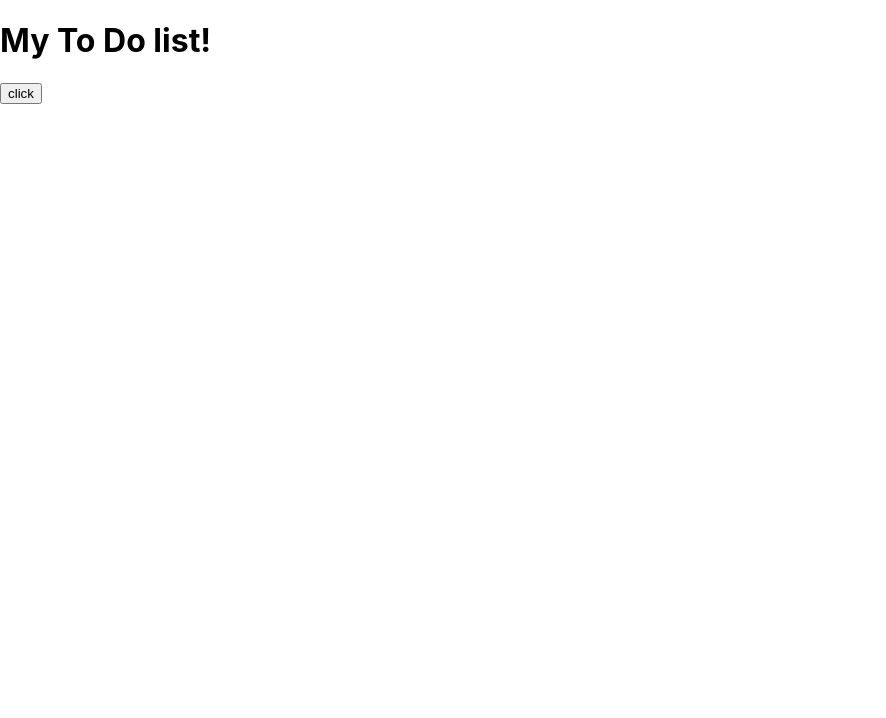
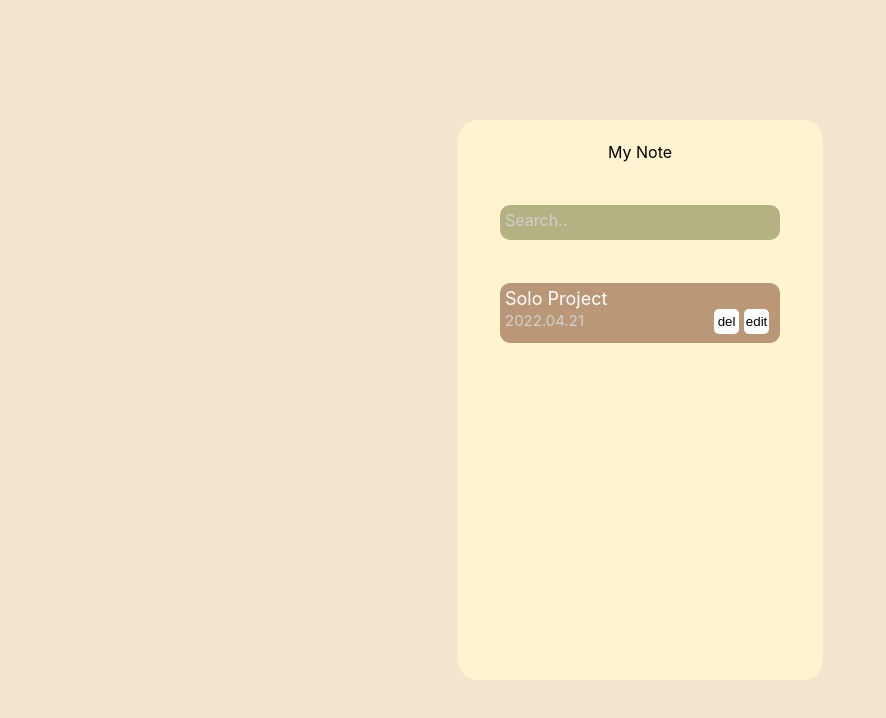
Before and after one commit to Powkim/Notepad-by-react, a React (Create React App) app: page / in a window 1280 px wide. Shown: the top 718 px of the page, without its empty margins (0-886 px from the left). Built offline with nearby package versions, Linux system fonts and the light colour scheme.

Commit message:
CSS 완성

```diff
--- a/src/App.css
+++ b/src/App.css
@@ -35,4 +35,66 @@
   to {
     transform: rotate(360deg);
   }
+
 }
+*{
+  box-sizing: border-box;
+  margin: 0;
+  padding: 0;
+  border: 0px;
+}
+#mainWrap{
+  width: 100%;
+  height: 100vh;
+  background-color: #F3E5D0;
+  display: flex;
+  justify-content: center;
+  align-items: center;
+
+}
+
+#main{width:365px;
+  height:560px;
+  background-color: #FFF4CF;
+  margin: auto;
+  display: flex;  flex-direction: column;
+  border-radius: 20px;
+}
+  #searchWrap{
+    margin: auto;
+    width: 280px;height: 35px;
+background-color: #B4B182;
+  border-radius:10px;
+  color: #D0D0D0;
+  padding: 5px;
+  }
+   #notelistWrap{
+ width: 280px;height: 375px;
+ margin: auto;
+border-radius:10px;
+
+
+}
+#Notelists{width: 280px;height: 60px;
+  background-color: #B99777;
+  margin: auto;
+  text-align: left;
+  border-radius: 10px;
+}
+
+.NoteTitle{
+  width: 100%;
+  font-size: 18px;
+  color:#fff
+}
+.NoteDate{
+margin-right: 130px;
+font-size: 15px;
+color: #D0D0D0;
+}
+li{list-style: none;padding: 5px;}
+  header{
+    margin-top: 30px;
+    margin: auto;
+  }
+button{margin-right: 5px;width: 25px;height: 25px;background-color: #fff; border-radius: 5px;}
--- a/src/App.js
+++ b/src/App.js
@@ -20,28 +20,28 @@ const onSubmit = (event) => {
     settodo("");
   }
 }
-return (<div>
-  <h1>My To Do list!</h1>
+return (
+<div>
+<div id='mainWrap'>
+  <div id='main'>
+    <header>My Note</header>
+  <div id="searchWrap">Search..</div>
+  <div id='notelistWrap'>
+<ul >
+<li id="Notelists"><span className='NoteTitle'>Solo Project</span><br></br>
+<span className='NoteDate'>2022.04.21</span>
+<button>del</button>
+<button>edit</button>
+</li>
 
-<form onSubmit={onSubmit}>
+</ul>
 
-<button >
-  click
-</button>
-</form>
-<form onSubmit={onSubmit}>
+  </div>
+  </div>
 
-
-<ul>
-{todos.map((item, index) => (
-<li key={index}>
-  {item}
-<button onClick={ ()=>deleteBtn(index)}>delete!</button>
-</li>
- ))}
-</ul>
-</form>
-</div>)
+</div>
+</div>
+)
 }
 
 
```
